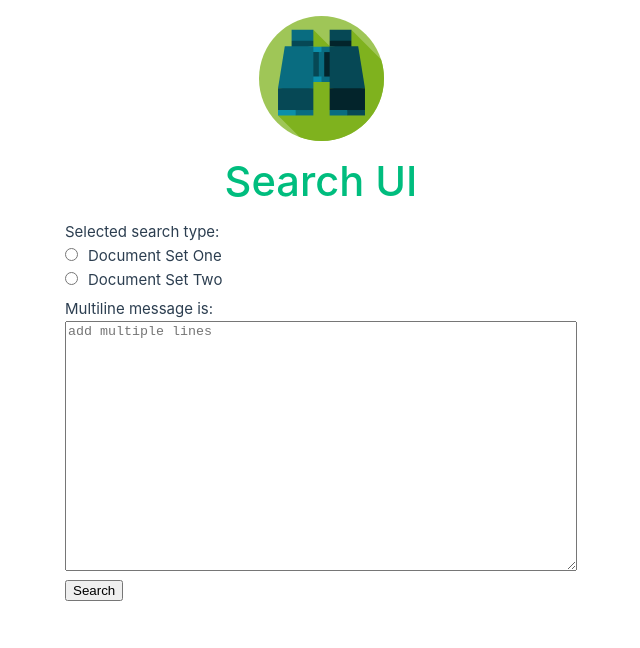
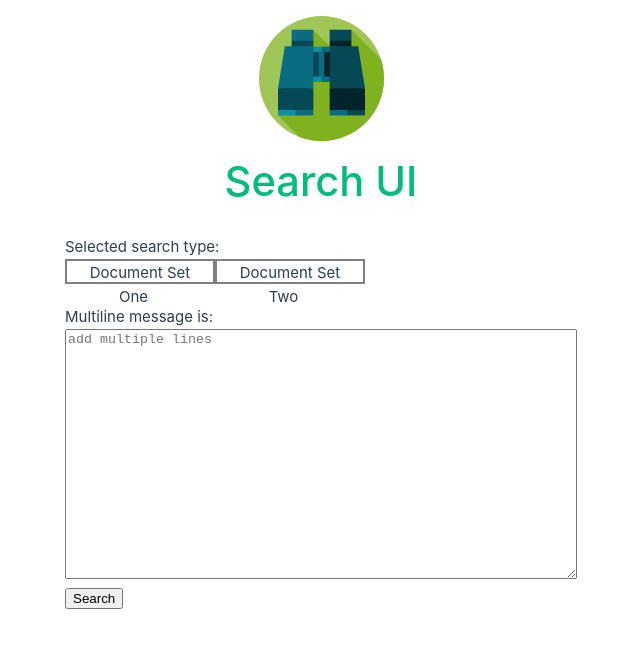
Before and after one commit to n-albert/Search-UI, a Vue app in the folder app/: page / in a window 1280 px wide. Shown: the top 648 px of the page, without its empty margins (319-959 px from the left). Built offline with nearby package versions, Linux system fonts and the light colour scheme.

Commit message:
Updating HomeView.vue to use SearchOptions template.

```diff
--- a/app/src/components/SearchOptions.vue
+++ b/app/src/components/SearchOptions.vue
@@ -2,13 +2,13 @@
     <div class="search-options-container">
         <div>Selected search type: {{ searchSelection }}</div>
         <div class="search-options">
-            <div class="search-option" :class="{ 'selected': searchSelection === 'Standards' }">
-                <input type="radio" v-model="searchSelection" id="standards" value="Standards" />
-                <label for="standards">Standards</label><br />
+            <div class="search-option" :class="{ 'selected': searchSelection === 'Document Set One' }">
+                <input type="radio" v-model="searchSelection" id="document-set-one" value="Document Set One" />
+                <label for="document-set-one">Document Set One</label><br />
             </div>
-            <div class="search-option" :class="{ 'selected': searchSelection === 'Procedures' }">
-                <input type="radio" v-model="searchSelection" id="procedures" value="Procedures" />
-                <label for="procedures">Procedures</label><br />
+            <div class="search-option" :class="{ 'selected': searchSelection === 'Document Set Two' }">
+                <input type="radio" v-model="searchSelection" id="document-set-two" value="Document Set Two" />
+                <label for="document-set-two">Document Set Two</label><br />
             </div>
         </div>
     </div>
@@ -28,6 +28,8 @@
 <style>
     .search-options-container {
         min-height: 50px;
+        margin-top: 20px;
+        margin-bottom: 20px;
     }
     .search-options {
         display: flex;
--- a/app/src/views/HomeView.vue
+++ b/app/src/views/HomeView.vue
@@ -1,5 +1,5 @@
 <script setup>
-
+  import SearchOptions from '@/components/SearchOptions.vue';
 </script>
 
 <script>
@@ -43,6 +43,8 @@
         </div>
       </div>
     </header>
+    <SearchOptions></SearchOptions>
+    <!--
     <div class="search-options">
         <div>Selected search type: {{ searchSelection }}</div>
         <input type="radio" v-model="searchSelection" id="document-set-one" value="Document Set One" />
@@ -51,6 +53,8 @@
         <input type="radio" v-model="searchSelection" id="document-set-two" value="Document Set Two" />
         <label for="document-set-two">Document Set Two</label><br />
     </div>
+    -->
+
     <div class="search-input">
         <span>Multiline message is:</span>
         <p>{{ textareaInput }}</p>
```
